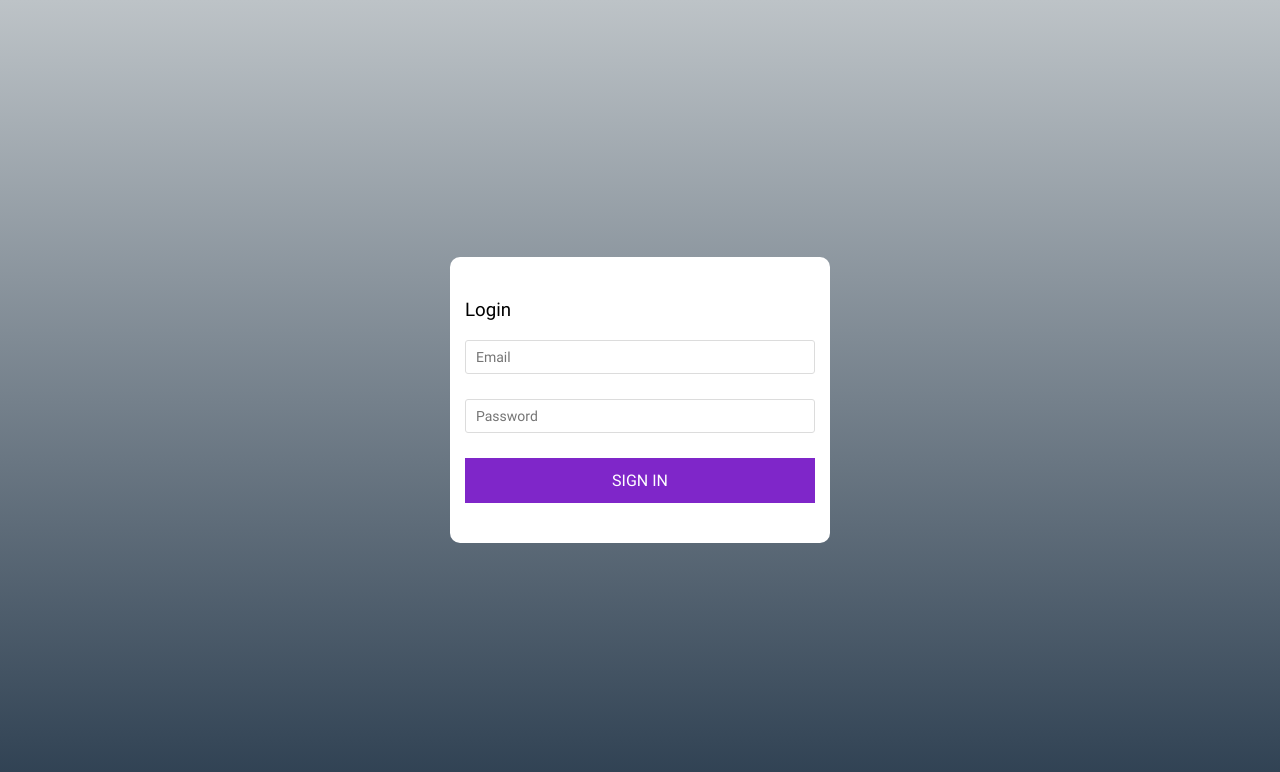
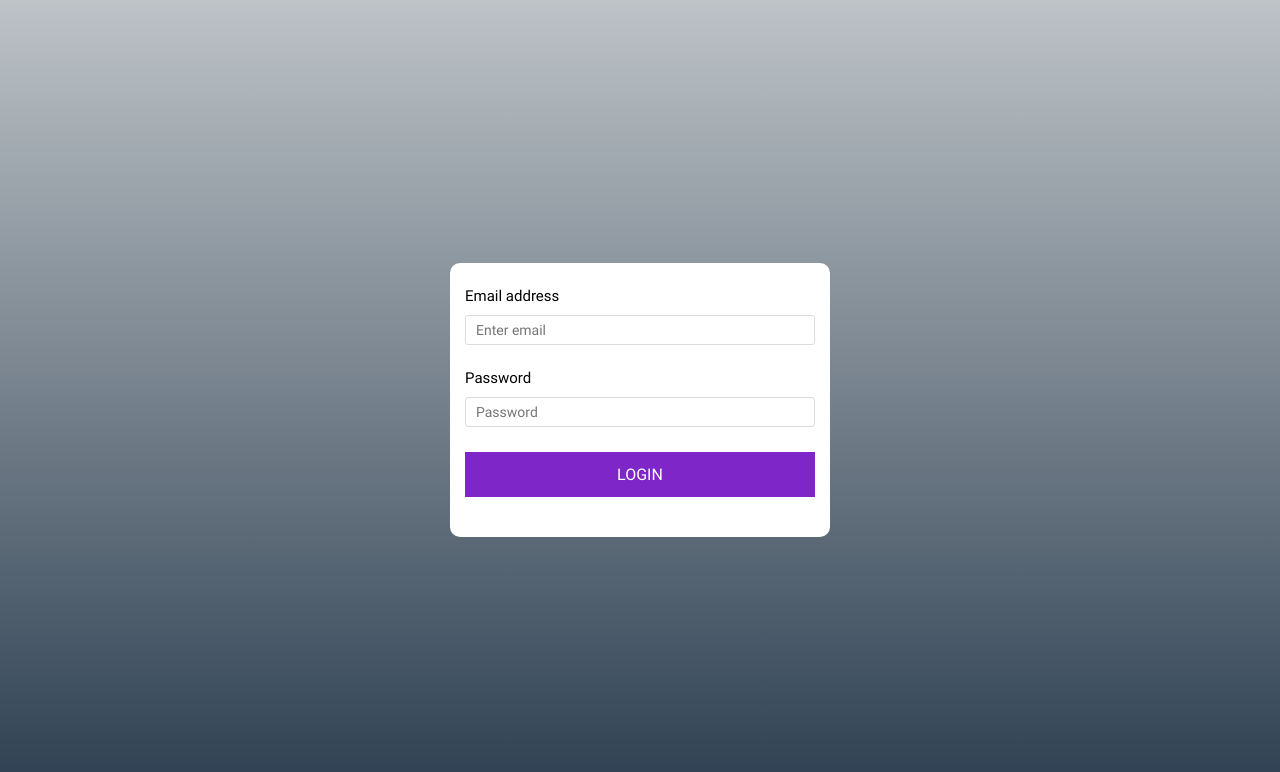
Before and after one commit to ytkonaft/login_n_crypto, a React app: page /auth/sign-in in a window 1280 px wide. Built offline with nearby package versions, Linux system fonts and the light colour scheme; some packages are replaced by stand-ins of ours.

Commit message:
formik is added

```diff
--- a/package.json
+++ b/package.json
@@ -51,6 +51,7 @@
     "@hot-loader/react-dom": "^16.8.6",
     "axios": "^0.18.0",
     "connected-react-router": "^6.2.1",
+    "formik": "^1.5.7",
     "history": "^4.7.2",
     "json-server": "^0.14.2",
     "jsonwebtoken": "^8.5.1",
@@ -63,6 +64,7 @@
     "react-router-dom": "^4.3.1",
     "react-spinners": "^0.5.4",
     "redux": "^4.0.1",
-    "redux-thunk": "^2.3.0"
+    "redux-thunk": "^2.3.0",
+    "yup": "^0.27.0"
   }
 }
--- a/src/ui/views/Auth/components/Login/index.jsx
+++ b/src/ui/views/Auth/components/Login/index.jsx
@@ -1,43 +1,82 @@
 import React, { useState } from 'react';
+import { Formik, Form, Field } from 'formik';
+import * as Yup from 'yup';
 import './index.scss';
 
-const Signup = ({ handleLogin }) => {
-  const [userData, setData] = useState({
-    email: '',
-    password: ''
+const SignupSchema = Yup.object().shape({
+  password: Yup.string()
+    .min(6, 'Too Short!')
+    .max(50, 'Too Long!')
+    .required('Required'),
+  email: Yup.string()
+    .email('Invalid email')
+    .required('Required')
 });
 
-  const handleChange = ({ currentTarget: { name, value } }) => {
-    setData({
-      ...userData,
-      [name]: value
+const Signup = ({ handleLogin }) => {
+  const handleSubmit = (userData, { setStatus, resetForm }) => {
+    handleLogin(userData).catch((err) => {
+      setStatus(err.response.data.message);
     });
   };
 
-  const handleSubmit = () => {
-    handleLogin(userData);
+  const validatedFrom = touched => (Object.keys(touched).length ? 'was-validated' : '');
+
+  const fieldClass = (errors, touched, nameField) => {
+    if (errors[nameField] === undefined && touched[nameField] === undefined) {
+      return '';
+    }
+    if (errors[nameField] && touched[nameField] === true) {
+      return 'is-invalid';
+    }
+    return 'is-valid';
   };
 
   return (
-    <div>
     <div className="login-form">
-        <h3>Login</h3>
-        <input
+      <Formik
+        initialValues={{
+          email: '',
+          password: ''
+        }}
+        validationSchema={SignupSchema}
+        onSubmit={handleSubmit}
+      >
+        {({ errors, touched, status }) => (
+          <Form className={`needs-validation ${validatedFrom(touched)}`}>
+            <div className="form-group">
+              <label>Email address</label>
+              <Field
                 type="email"
-          placeholder="Email"
                 name="email"
-          onChange={handleChange}
-          value={userData.email}
+                className={fieldClass(errors, touched, 'email')}
+                placeholder="Enter email"
               />
-        <input
+
+              {errors.email && touched.email && (
+                <div className="invalid-feedback">{errors.email}</div>
+              )}
+            </div>
+
+            <div className="form-group">
+              <label>Password</label>
+              <Field
                 type="password"
+                name="password"
+                className={fieldClass(errors, touched, 'password')}
                 placeholder="Password"
-          name="password"
-          onChange={handleChange}
-          value={userData.password}
               />
-        <button onClick={handleSubmit}>Sign in</button>
+              {errors.password && touched.password && (
+                <div className="invalid-feedback">{errors.password}</div>
+              )}
             </div>
+            {status && <div className="invalid-feedback">{status}</div>}
+            <button className="btn" type="submit">
+              LogIn
+            </button>
+          </Form>
+        )}
+      </Formik>
     </div>
   );
 };
--- a/src/ui/views/Auth/components/Login/index.scss
+++ b/src/ui/views/Auth/components/Login/index.scss
@@ -8,22 +8,40 @@
   overflow: hidden;
   padding: 25px 15px 40px;
   flex-direction: column;
-  button {
+  label {
+    display: block;
+    font-size: 15px;
+    margin-bottom: 10px;
+  }
+  .btn {
     height: 45px;
     line-height: 45px;
     border: none;
     color: #fff;
+    width: 100%;
     text-transform: uppercase;
     padding: 0;
     background-color: $purple_main;
   }
-  input {
+  .invalid-feedback {
+    font-size: 12px;
+    color: red;
     padding-left: 10px;
-    height: 30px;
-    line-height: 30px;
-    border-radius: 3px;
-    font-size: 14px;
-    border: 1px solid $gray_light;
+    margin-top: 4px;
+    text-align: right;
+  }
+  .form-group {
     margin-bottom: 25px;
+
+    input {
+      padding-left: 10px;
+      height: 30px;
+      box-sizing: border-box;
+      width: 100%;
+      line-height: 30px;
+      border-radius: 3px;
+      font-size: 14px;
+      border: 1px solid $gray_light;
+    }
   }
 }
```
Also changed, not shown: 1 other file. Lines whose indentation alone changed are shown as unchanged.
